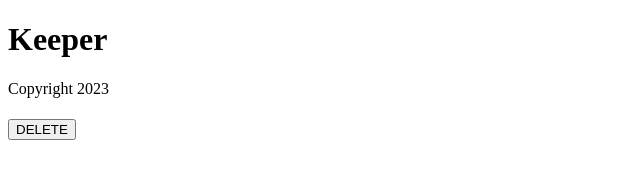
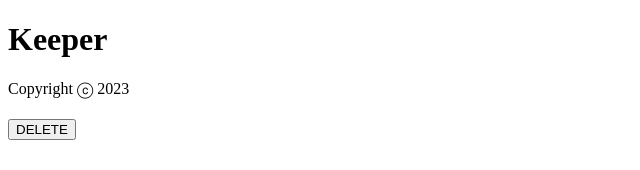
Before and after one commit to dgmaikon/KeeperApp_React-Vite, a React (Vite) app: page / in a window 1280 px wide. Shown: the top 170 px of the page, without its empty margins (0-640 px from the left). Built offline with nearby package versions, Linux system fonts and the light colour scheme; a web font is replaced by a local one.

Commit message:
Refactor the footer

```diff
--- a/src/components/Footer.jsx
+++ b/src/components/Footer.jsx
@@ -1,14 +1,12 @@
 import React from "react";
 
-const currentYear = new Date();
-let year = currentYear.getFullYear();
-
-const Footer = () => {
-    return(
-        <footer>
-            <p>Copyright { year }</p>
-        </footer>
-    );
+function Footer() {
+  const year = new Date().getFullYear();
+  return (
+    <footer>
+      <p>Copyright ⓒ {year}</p>
+    </footer>
+  );
 }
 
 export default Footer;
```
